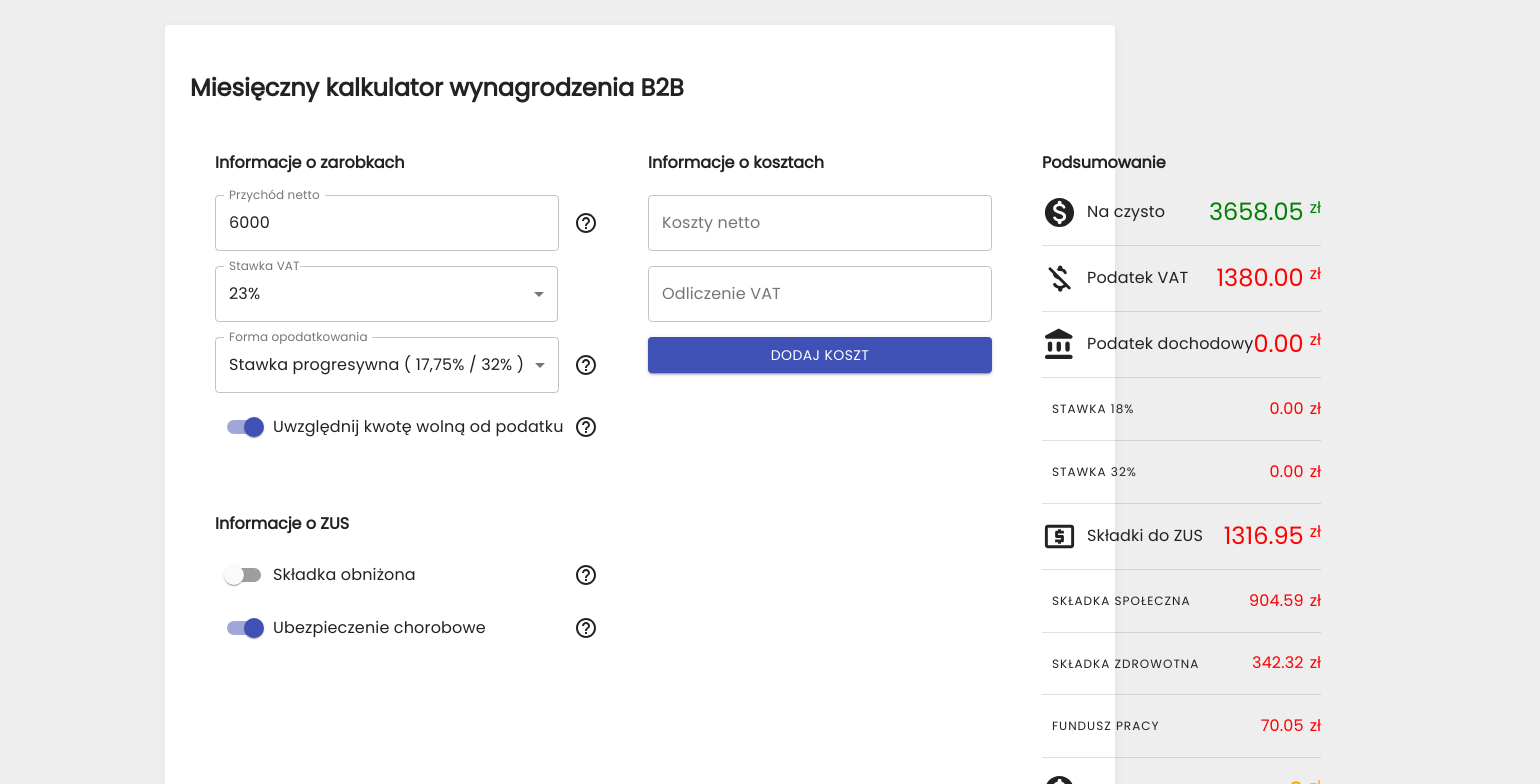
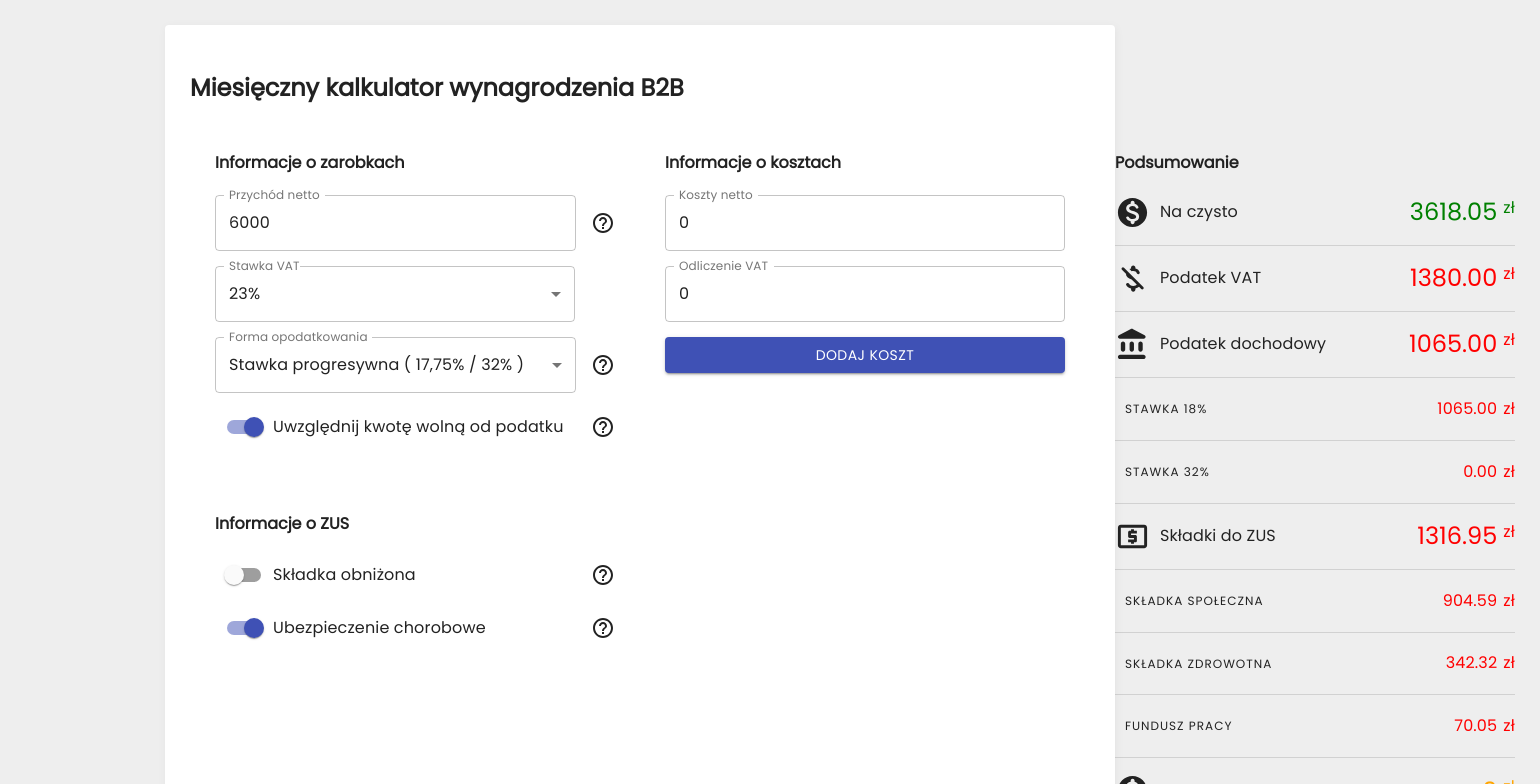
Before and after one commit to Ampex/b2b-calculator, a React (Create React App) app: page / in a window 1280 px wide. Shown: the top 784 px of the page, 1540 px wide, since content can reach past the window. Built offline with nearby package versions, Linux system fonts and the light colour scheme; the HTML template or start-up script is replaced by a standard one.

Commit message:
netto = netto - cost - vat / properly calc

```diff
--- a/src/App.css
+++ b/src/App.css
@@ -79,6 +79,7 @@ body {
   display: flex;
   flex-direction: column;
   padding: 25px;
+  width: 44.44%;
 }
 .element > * {
   margin-bottom: 15px;
--- a/src/App.js
+++ b/src/App.js
@@ -27,8 +27,8 @@ class App extends Component {
     nettoValue: 6000,
     vatRatio: 23,
     vatType: 17.75,
-    nettoCost: '',
-    nettoDeduction: '',
+    nettoCost: 0,
+    nettoDeduction: 0,
     isTaxFree: true,
     isTaxFreeValue: 1420,
     isDeducted: false,
@@ -57,7 +57,7 @@ class App extends Component {
   }
 
   handleChange = ({ target }) => {
-    const { vatType, isTaxFree } = this.state
+    const { vatType } = this.state
     if (vatType === 18) {
       this.setState ({
         [target.name]: target.value
@@ -79,8 +79,9 @@ class App extends Component {
 
   render() {
 
-    const { nettoValue, vatRatio, vatType, isSickness, isDeducted, nettoCost, isTaxFree, isTaxFreeValue } = this.state
+    const { nettoValue, vatRatio, nettoDeduction, vatType, isSickness, isDeducted, nettoCost, isTaxFree, isTaxFreeValue } = this.state
 
+    const isNettoDeducted = nettoValue - nettoCost - nettoDeduction
     const socialRatio = isDeducted ? 675 : 2859
     const healthRatio = 3803.56
     const pensionRatio = 0.1952
@@ -89,7 +90,7 @@ class App extends Component {
     const sicknessRatio = 0.0245
     const laborRatio = 0.0245
 
-    const vatTax = vatRatio/100*nettoValue
+    const vatTax = vatRatio/100*isNettoDeducted
     const pension = pensionRatio*socialRatio
     const pensionDisability = pensionDisabilityRatio*socialRatio
     const accident = accidentRatio*socialRatio
@@ -102,10 +103,11 @@ class App extends Component {
     const allNettoCosts = nettoCost
 
     const bigTaxThreshold = 85528
-    const tax18 = nettoValue <= bigTaxThreshold ? nettoValue * (vatType/100) : bigTaxThreshold * 0.1775
-    const tax32 = nettoValue > bigTaxThreshold ? (nettoValue - bigTaxThreshold) * 0.32 : 0
-    const incomeTax = (tax18 + tax32) - (isTaxFree ? isTaxFreeValue : 0)
-    const onHand = nettoValue - nettoCost - vatTax - incomeTax - contributons
+    const tax18 = isNettoDeducted <= bigTaxThreshold ? isNettoDeducted * (vatType/100) : bigTaxThreshold * 0.1775
+    const tax19 = isNettoDeducted * 0.19
+    const tax32 = isNettoDeducted > bigTaxThreshold ? (isNettoDeducted - bigTaxThreshold) * 0.32 : 0
+    const incomeTax = vatType === 19 ? tax19 : tax18 + tax32
+    const onHand = isNettoDeducted - nettoCost - (incomeTax < 0 ? 0 : incomeTax) - contributons
 
     return (
       <ThemeProvider theme={theme} >
@@ -352,13 +354,16 @@ class App extends Component {
               </div>
               <Divider/>
             {/* ELEMENT END */}
+                {
+                  vatType === 17.75 ?
+                  <React.Fragment>
                     {/* ELEMENT START */}
                 <div className='align bt mt'>
                     <div className='align'>
                       <Typography variant='overline' style={{marginLeft: 10}}>Stawka 18%</Typography>
                     </div>
                     <div className='right red'>
-                  <Typography>{isTaxFree ? '0.00' : (tax18).toFixed(2)}</Typography>
+                      <Typography>{(tax18).toFixed(2)}</Typography>
                       <Typography style={{marginLeft: 6}} >zł</Typography>
                     </div>
                   </div>
@@ -376,6 +381,22 @@ class App extends Component {
                   </div>
                   <Divider/>
                 {/* ELEMENT END */}
+                  </React.Fragment> :
+                  <React.Fragment>
+                    {/* ELEMENT START */}
+                <div className='align bt mt'>
+                    <div className='align'>
+                      <Typography variant='overline' style={{marginLeft: 10}}>Stawka 19%</Typography>
+                    </div>
+                    <div className='right red'>
+                      <Typography>{(tax19).toFixed(2)}</Typography>
+                      <Typography style={{marginLeft: 6}} >zł</Typography>
+                    </div>
+                  </div>
+                  <Divider/>
+                {/* ELEMENT END */}
+                  </React.Fragment>
+                }
             {/* ELEMENT START */}
             <div className='align bt mt'>
                 <div className='align'>
```
Lines whose indentation alone changed are shown as unchanged.
